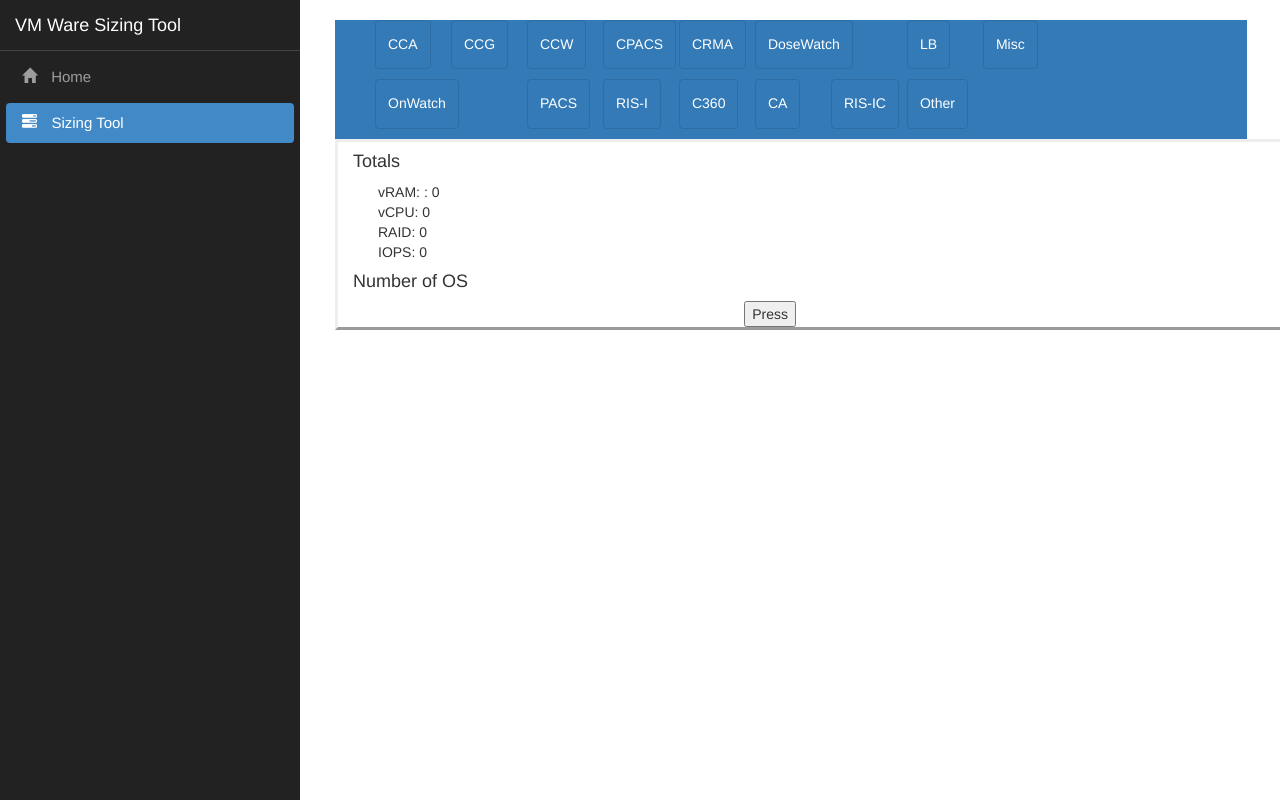
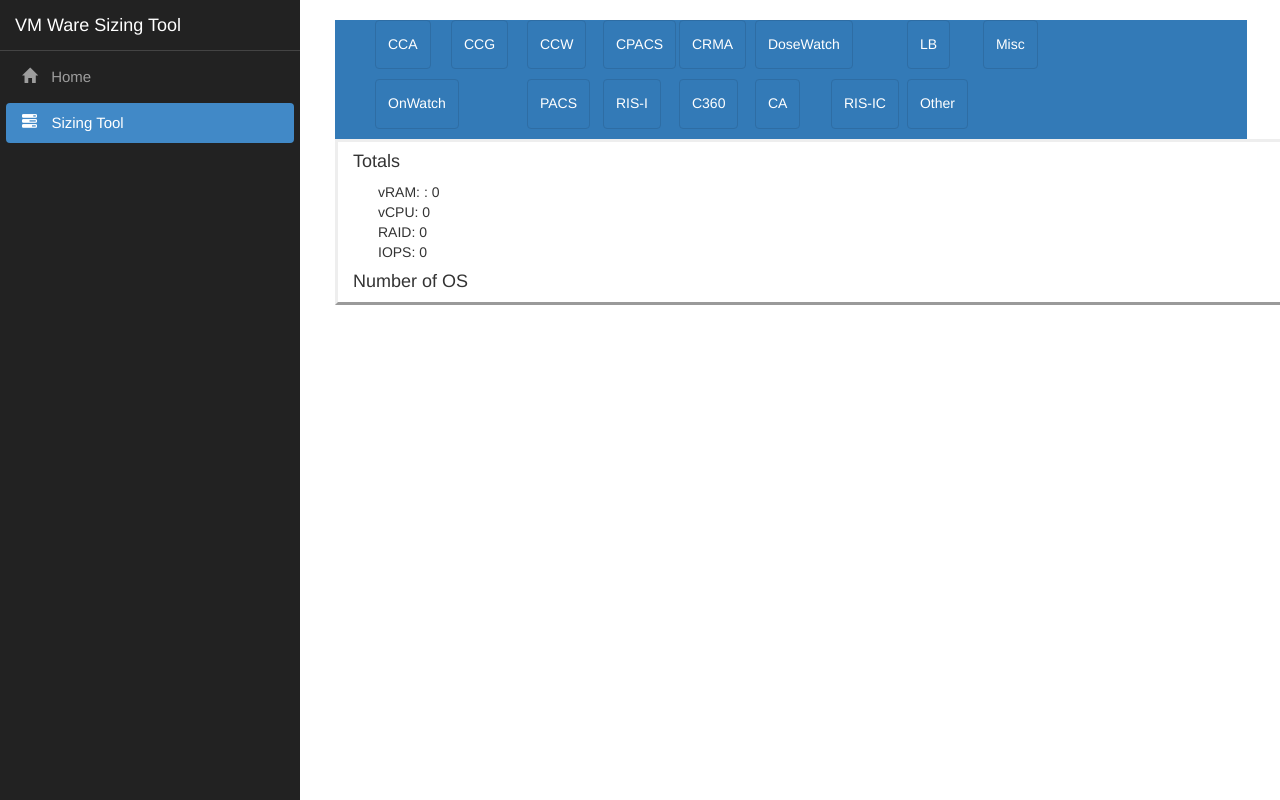
Before and after one commit to lucian044/SizingTool, an Angular app: page /tool in a window 1280 px wide. Shown: the top 800 px of the page. Built offline with nearby package versions, Linux system fonts and the light colour scheme.

Commit message:
get rid of test button

```diff
--- a/src/app/components/sizingtool/sizingtool.component.html
+++ b/src/app/components/sizingtool/sizingtool.component.html
@@ -716,7 +716,6 @@
         <br /> IOPS: {{ IOPSSum }}
       </p>
       <h4>Number of OS</h4>
-      <button (click)="countOS()">Press</button>
       <div class="col-md-4">
         <p *ngFor="let opt2 of possibleOS">
           {{ opt2 }}:
```
